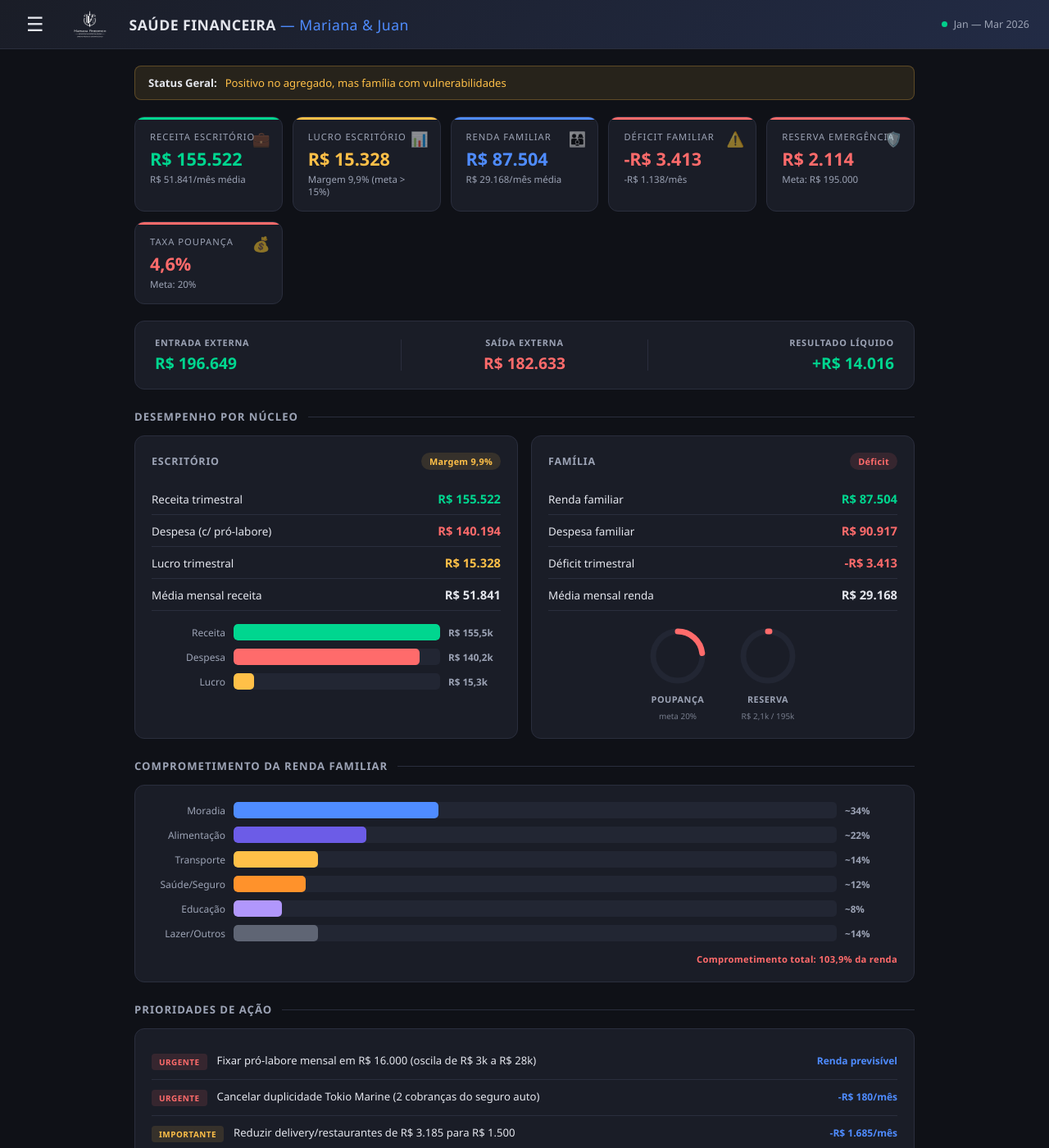
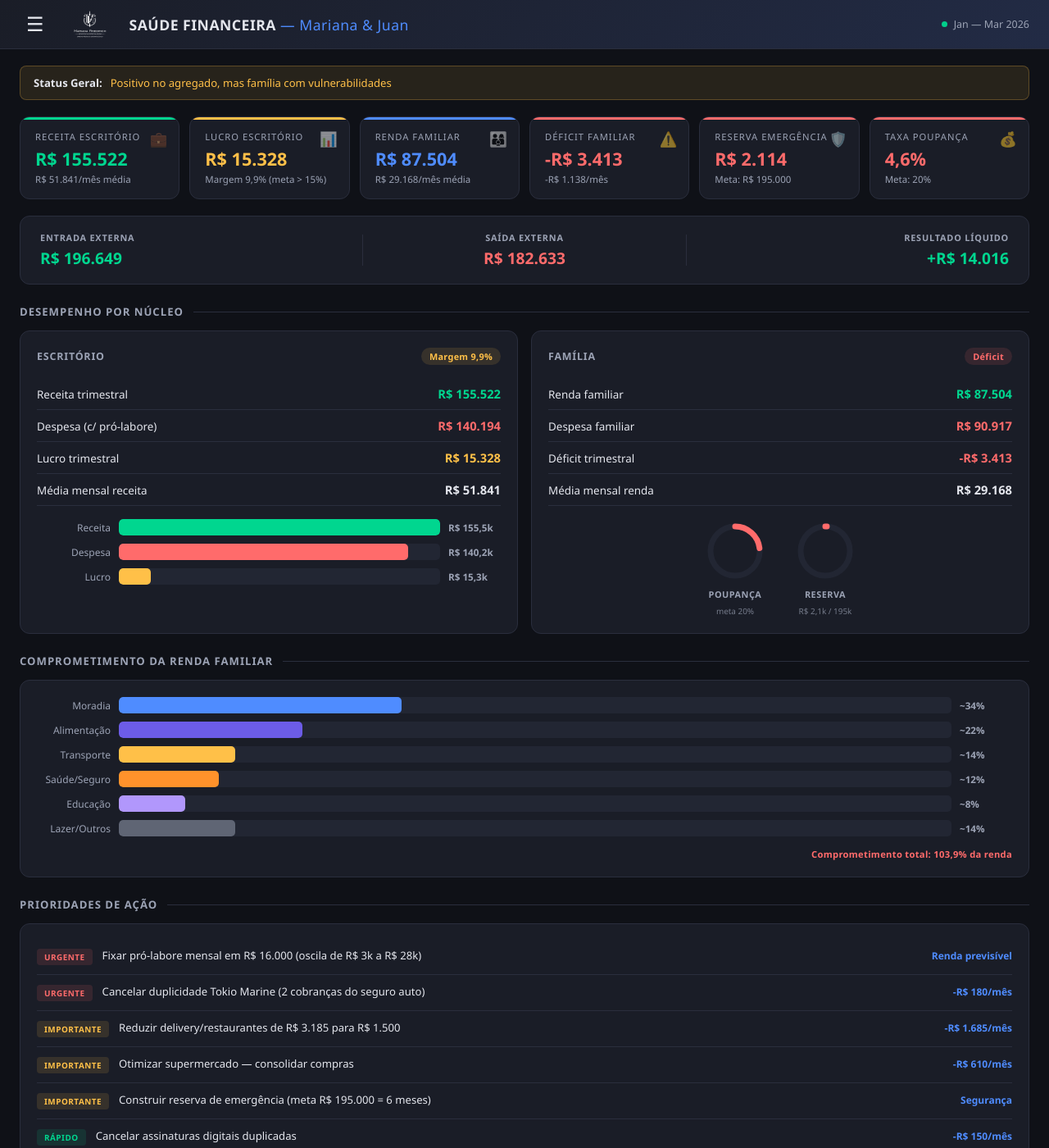
Before and after one commit to advogadamarianaf-oss/MFA, a Jekyll site: the page docs/dashboard_financeiro/index.html, which Jekyll copies as it is, in a window 1280 px wide and 1400 px high. Shown: the whole window at 82% size. Built offline with Jekyll 4.4.1, drawn with Linux system fonts in a browser that asks for light colours.

Commit message:
fix: dashboard financeiro full-width + link nos menus laterais
- Remove max-width do dashboard financeiro para ocupar tela toda
- Adiciona link "Saúde Financeira" no sidebar do dashboard Comercial
- Adiciona link "Saúde Financeira" no sidebar do dashboard Atendimento

Co-Authored-By: Claude Opus 4.6 <noreply@anthropic.com>

```diff
--- a/docs/dashboard/index.html
+++ b/docs/dashboard/index.html
@@ -214,6 +214,7 @@ tr:hover td{background:rgba(79,140,255,.04)}
   <div class="sidebar-section">Dashboards</div>
   <a class="sidebar-link current" href="../dashboard/"><span class="link-icon">&#128202;</span> Comercial</a>
   <a class="sidebar-link" href="../dashboard_comercial/"><span class="link-icon">&#128172;</span> Atendimento</a>
+  <a class="sidebar-link" href="../dashboard_financeiro/"><span class="link-icon">&#128176;</span> Saúde Financeira</a>
   <div class="sidebar-divider"></div>
   <div class="sidebar-section">Abas</div>
   <button class="sidebar-tab active" data-tab="diario" onclick="switchTab('diario');closeSidebar()">Diario</button>
--- a/docs/dashboard_comercial/index.html
+++ b/docs/dashboard_comercial/index.html
@@ -100,6 +100,7 @@
   <div class="sidebar-section">Dashboards</div>
   <a class="sidebar-link" href="../dashboard/"><span class="link-icon">&#128202;</span> Comercial</a>
   <a class="sidebar-link current" href="../dashboard_comercial/"><span class="link-icon">&#128172;</span> Atendimento</a>
+  <a class="sidebar-link" href="../dashboard_financeiro/"><span class="link-icon">&#128176;</span> Saúde Financeira</a>
 </div>
 <div class="content">
   <div class="header"><p id="headerSub">Friedrich Advocacia Médica &amp; Odontológica</p></div>
--- a/docs/dashboard_financeiro/index.html
+++ b/docs/dashboard_financeiro/index.html
@@ -41,7 +41,7 @@ body{font-family:'Segoe UI',system-ui,-apple-system,sans-serif;background:var(--
 .sidebar-link.current{background:rgba(79,140,255,.1);color:var(--accent);border-color:rgba(79,140,255,.25);font-weight:600}
 
 /* ── Content ── */
-.content{max-width:1000px;margin:0 auto;padding:20px 24px 48px}
+.content{padding:20px 24px 48px}
 
 /* ── Status strip ── */
 .status-strip{display:flex;align-items:center;gap:10px;padding:11px 16px;border-radius:8px;background:rgba(255,192,72,.1);border:1px solid rgba(255,192,72,.25);margin-bottom:20px;font-size:.82rem;color:var(--yellow)}
```
